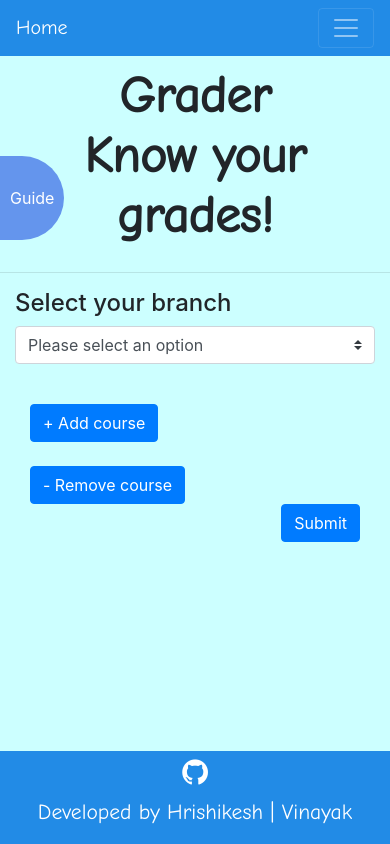
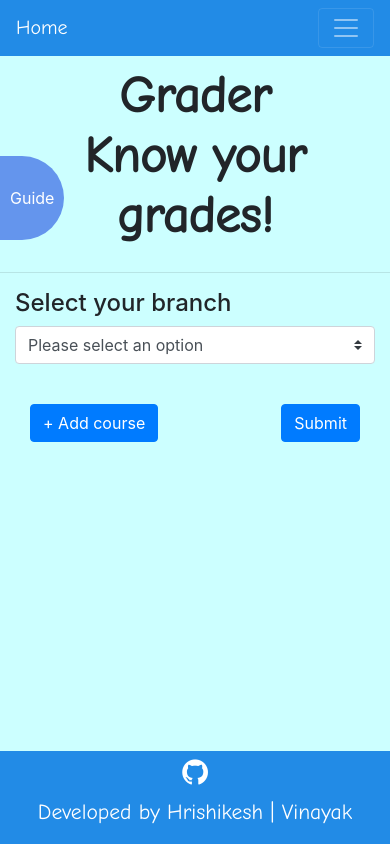
Before and after one commit to Bot-Academia/Grader, a Vue app: page / in a window 390 px wide. Built offline with nearby package versions, Linux system fonts and the light colour scheme.

Commit message:
remove button

```diff
--- a/src/components/home.vue
+++ b/src/components/home.vue
@@ -31,6 +31,12 @@
                   v-model.number="course[index].grade"
                 />
               </div>
+              <br><br>
+              <div class="col col-lg-2">
+                <button class="btn btn-primary" @click="remove(index)">
+                  - Remove course
+                </button>
+              </div>
             </div>
             <br />
           </li>
@@ -42,18 +48,10 @@
               <button class="btn btn-primary" @click="addCourse">
                 + Add course
               </button>
-              <br /><br />
-            </div>
-            <div class="col-sm">
-              <button class="btn btn-primary" @click="remove">
-                - Remove course
-              </button>
-            </div>
-            <div class="col-sm">
               <button
-                class="btn btn-primary"
-                @click="submit"
-                style="float: right;"
+                      class="btn btn-primary"
+                      @click="submit"
+                      style="float: right;"
               >
                 Submit
               </button>
@@ -113,8 +111,8 @@ export default {
         grade: 0,
       });
     },
-    remove() {
-      this.course.pop();
+    remove(index) {
+      this.course.splice(index,1);
     },
     submit() {
       this.cgpa = 0;
```
